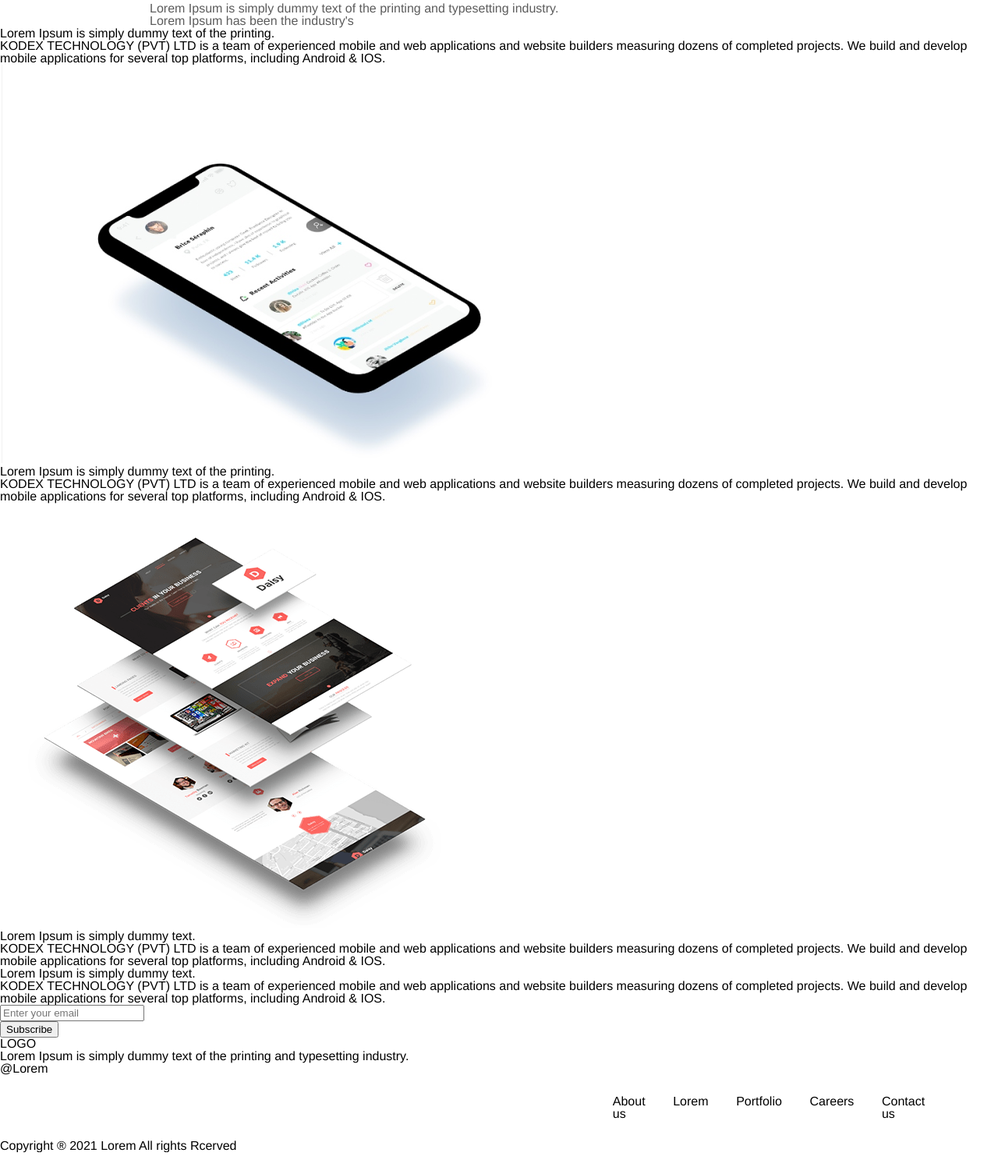
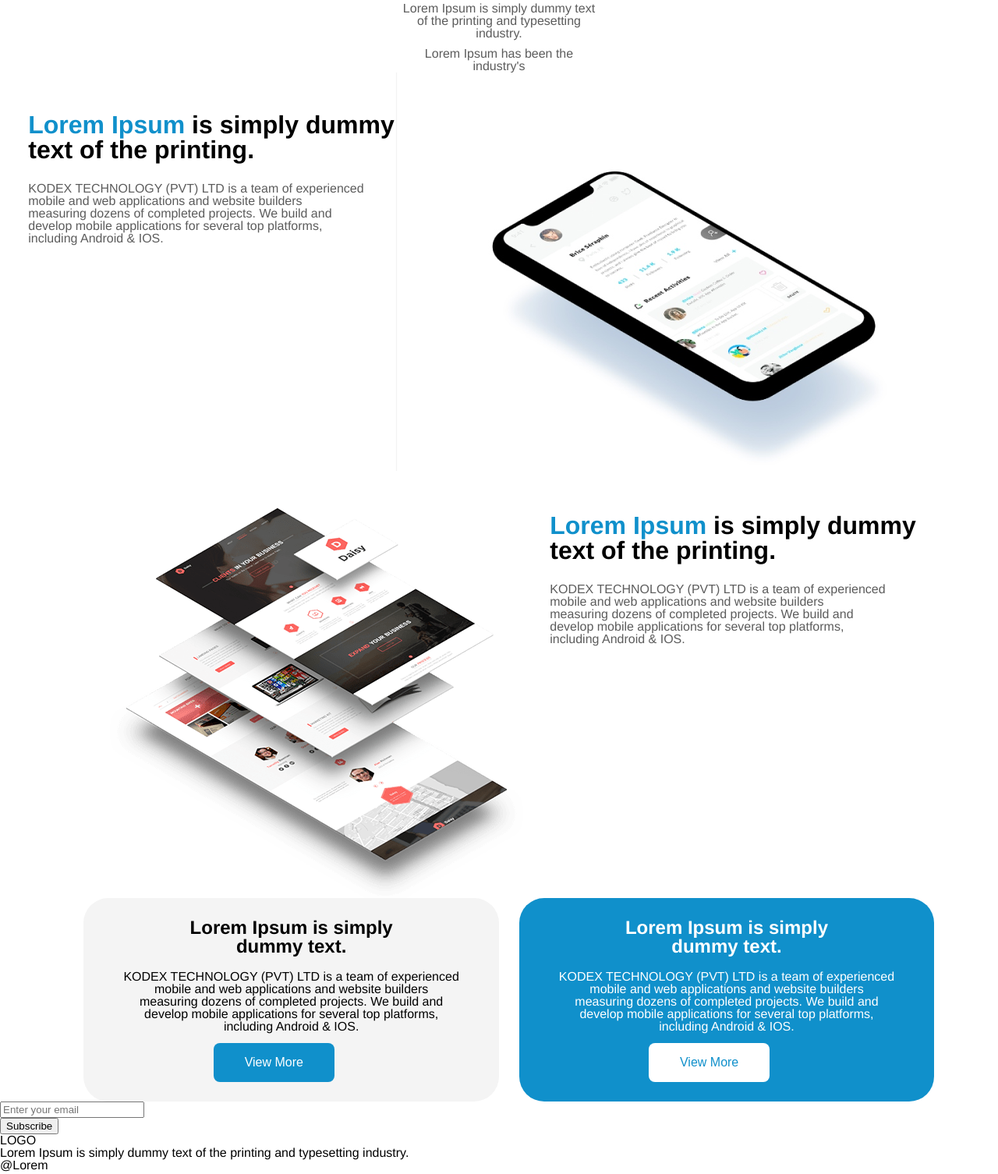
Before and after one commit to juliacdss/layout_ceu, a plain HTML site: page index.html in a window 1280 px wide. Shown: the part 1036-2542 px from the top of the page at 78% size. Before the commit the page ends 2514 px from the top, so only its background shows below. Drawn offline with Linux system fonts and the light colour scheme.

Commit message:
alterações

```diff
--- a/css/style.css
+++ b/css/style.css
@@ -64,7 +64,7 @@ section.mobile {
 .mobile .experienced .button {
     margin: 0 4vw 0 4vw;
 }
-.mobile .button button#contact {
+.mobile .button button.contact {
     font-size: medium;
     background-color: #1090CB;
     color: white;
@@ -73,7 +73,7 @@ section.mobile {
     border: none;
     cursor: pointer;
 }
-.mobile .button button#view {
+.mobile .button button.view {
     font-size: medium;
     background-color: white;
     color: #1090CB;
@@ -135,5 +135,98 @@ section.mobile {
 }
 .lorem .inicio p {
     color: #5C5C5C;
-    margin: 0 15vw 0 15vw;
+    margin: 0 40vw 0 40vw;
+    text-align: center;
 }
+.lorem .inicio p.p2 {
+    margin: 0.8vw 40vw 0 40vw;
+}
+
+/*CLASS CELULAR*/
+
+.celular {
+    display: flex;
+    justify-content: center;
+}
+.celular span {
+    color: #1090CB;
+}
+.celular h3 {
+    font-size: xx-large;
+    margin: 4vw 0 2vw 0;
+    font-weight: bold;
+}
+.celular p {
+    color: #5C5C5C;
+}
+
+/*CLASS TELAS*/
+
+.telas {
+    display: flex;
+    justify-content: center;
+}
+.telas span {
+    color: #1090CB;
+}
+.telas h3 {
+    font-size: xx-large;
+    margin: 4vw 0 2vw 0;
+    font-weight: bold;
+}
+.telas p {
+    color: #5C5C5C;
+}
+
+/*CLASS KODEX*/
+
+.kodex {
+    display: flex;
+    justify-content: center;
+}
+.kodex h3 {
+    font-size: x-large;
+    font-weight: bold;
+    margin: 0 0 1.5vw 0;
+    text-align: center;
+}
+.kodex .branco {
+    color: white;
+}
+.kodex .cinza {
+    background-color: #F4F4F4;
+    padding: 2vw 4vw 2vw 4vw;
+    margin: 0 2vw 0 2vw;
+    border-radius: 2rem;
+}
+.kodex .cinza p {
+    text-align: center;
+}
+.kodex .azul {
+    background-color: #1090CB;
+    padding: 2vw 4vw 2vw 4vw;
+    border-radius: 2rem;
+}
+.kodex .azul p {
+    text-align: center;
+}
+.kodex button.contact {
+    font-size: medium;
+    background-color: #1090CB;
+    color: white;
+    border-radius: 8px;
+    padding: 16px 40px 16px 40px;
+    border: none;
+    cursor: pointer;
+    margin: 1vw 9vw 0 9vw;
+}
+.kodex button.view {
+    font-size: medium;
+    background-color: white;
+    color: #1090CB;
+    border-radius: 8px;
+    padding: 16px 40px 16px 40px;
+    border: none;
+    cursor: pointer;
+    margin: 1vw 9vw 0 9vw;
+}
--- a/index.html
+++ b/index.html
@@ -29,11 +29,11 @@
                         applications and website <br>builders measuring.
                     </h1>
                     <p>
-                        KODEX TECHNOLOGY (PVT) LTD is a team of experienced mobile and web applications and website builders measuring dozens of completed projects. We build and develop mobile applications for several top platforms, including Android  & IOS.
+                        KODEX TECHNOLOGY (PVT) LTD is a team of experienced mobile and web<br> applications and website builders measuring dozens of completed projects.<br> We build and develop mobile applications for several top platforms,<br> including Android  & IOS.
                     </p>
                     <div class="button">
-                        <button id="contact">Contact us</button>
-                        <button id="view">View More</button>
+                        <button class="contact">Contact us</button>
+                        <button class="view">View More</button>
                     </div>
                 </div>
                 <div class="imagens">
@@ -75,40 +75,43 @@
             <div class="inicio">
                 <h2>Lorem Ipsum is simply dummy text of the printing. </h2>
                 <p>
-                    Lorem Ipsum is simply dummy text of the printing and typesetting industry.<br> Lorem Ipsum has been the industry's
+                    Lorem Ipsum is simply dummy text of the printing and typesetting industry.
+                </p>
+                <p class="p2">
+                    Lorem Ipsum has been the industry's
                 </p>
             </div>
             <div class="celular">
                 <div>
                     <h3>
-                        Lorem Ipsum is simply dummy text of the printing.
+                        <span>Lorem Ipsum</span> is simply dummy<br> text of the printing.
                     </h3>
-                    <p>KODEX TECHNOLOGY (PVT) LTD is a team of experienced mobile and web applications and website builders measuring dozens of completed projects. We build and develop mobile applications for several top platforms, including Android  & IOS. </p>
+                    <p>KODEX TECHNOLOGY (PVT) LTD is a team of experienced<br> mobile and web applications and website builders<br> measuring dozens of completed projects. We build and<br> develop mobile applications for several top platforms,<br> including Android  & IOS. </p>
                 </div>
                 <div>
                     <img src="src/celular.png" alt="celular">
                 </div>
             </div>
             <div class="telas">
-                <div>
-                    <h3>
-                        Lorem Ipsum is simply dummy text of the printing.
+                        <img src="src/telas.png" alt="telas">
+                    <div>
+                        <h3>
+                            <span>Lorem Ipsum</span> is simply dummy<br> text of the printing.
+                        </h3>
+                        <p>KODEX TECHNOLOGY (PVT) LTD is a team of experienced<br> mobile and web applications and website builders<br> measuring dozens of completed projects. We build and<br> develop mobile applications for several top platforms,<br> including Android  & IOS. </p>
+                    </div>
 
-                    </h3>
-                    <p>KODEX TECHNOLOGY (PVT) LTD is a team of experienced mobile and web applications and website builders measuring dozens of completed projects. We build and develop mobile applications for several top platforms, including Android  & IOS. </p>
-                </div>
-                <div>
-                    <img src="src/telas.png" alt="telas">
-                </div>
             </div>
             <div class="kodex">
-                <div>
-                    <h3>Lorem Ipsum is simply dummy text.</h3>
-                    <p>KODEX TECHNOLOGY (PVT) LTD is a team of experienced mobile and web applications and website builders measuring dozens of completed projects. We build and develop mobile applications for several top platforms, including Android  & IOS. </p>
+                <div class="cinza">
+                    <h3>Lorem Ipsum is simply<br> dummy text.</h3>
+                    <p>KODEX TECHNOLOGY (PVT) LTD is a team of experienced<br> mobile and web applications and website builders<br> measuring dozens of completed projects. We build and<br> develop mobile applications for several top platforms,<br> including Android  & IOS. </p>
+                    <button class="contact">View More</button>
                 </div>
-                <div>
-                    <h3>Lorem Ipsum is simply dummy text.</h3>
-                    <p>KODEX TECHNOLOGY (PVT) LTD is a team of experienced mobile and web applications and website builders measuring dozens of completed projects. We build and develop mobile applications for several top platforms, including Android  & IOS. </p>
+                <div class="azul">
+                    <h3 class="branco">Lorem Ipsum is simply<br> dummy text.</h3>
+                    <p class="branco">KODEX TECHNOLOGY (PVT) LTD is a team of experienced<br> mobile and web applications and website builders<br> measuring dozens of completed projects. We build and<br> develop mobile applications for several top platforms,<br> including Android  & IOS. </p>
+                    <button class="view">View More</button>
                 </div>
             </div>
         </section>
```
Also changed, not shown: src/Line 2.png (added).
